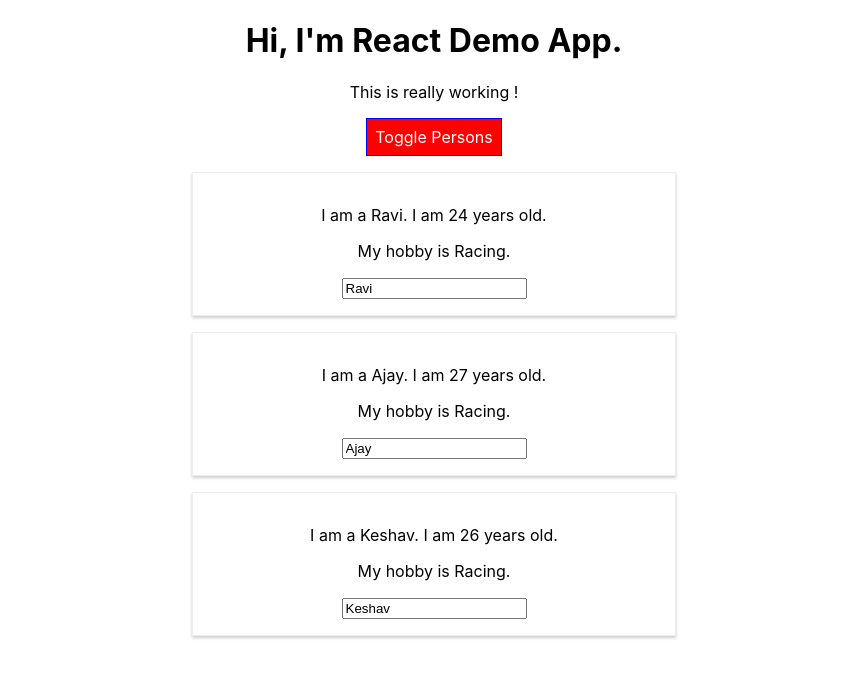
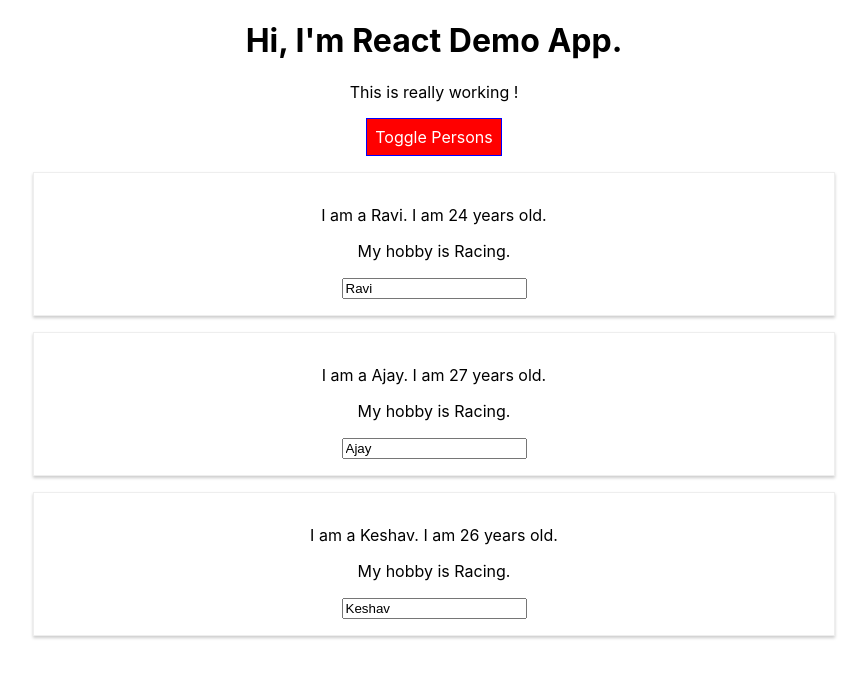
Before and after one commit to ioneticindia/ReactDemo, a React (Create React App) app: page / in a window 1280 px wide. Shown: the top 678 px of the page, without its empty margins (206-1073 px from the left). Built offline with nearby package versions, Linux system fonts and the light colour scheme.

Commit message:
Removing radium

```diff
--- a/src/App.js
+++ b/src/App.js
@@ -1,7 +1,6 @@
 import React, { useState } from 'react';
 import './App.css';
 import Person from './Person/Person';
-import Radium, {StyleRoot} from 'radium';
 
 const App = () => {
   const [personsState, setPersonsState] = useState({
@@ -97,7 +96,6 @@ const App = () => {
 
 
   return (
-    <StyleRoot>
     <div className="App">
       <h1>Hi, I'm React Demo App.</h1>
       <p className={classes.join(' ')}>This is really working !</p>
@@ -108,8 +106,7 @@ const App = () => {
         showPersonsState.isVisible ? persons : null
       }
     </div>
-    </StyleRoot>
   );
 }
 
-export default Radium(App);
+export default App;
--- a/src/Person/Person.js
+++ b/src/Person/Person.js
@@ -1,6 +1,5 @@
 import React from 'react';
 import './Person.css';
-import Radium from 'radium';
 
 const person = (props) => {
     const style = {
@@ -17,4 +16,4 @@ const person = (props) => {
     );
 };
 
-export default Radium(person);
+export default person;
```
Lines whose indentation alone changed are shown as unchanged.
